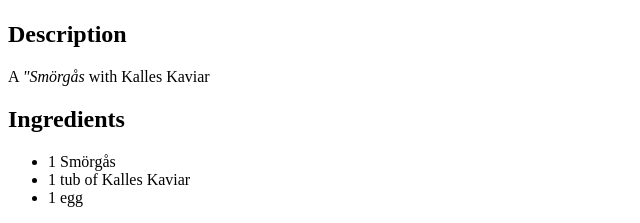
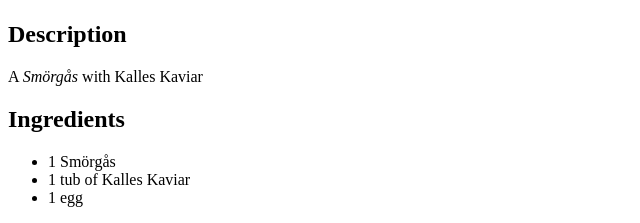
Before and after one commit to Sudoism/odin-recipes, a plain HTML site: page receipes/smörgås-med-kaviar.html in a window 1280 px wide. Shown: the part 308-531 px from the top of the page, 0-640 px from the left. Drawn offline with Linux system fonts and the light colour scheme.

Commit message:
removed typo

```diff
--- a/receipes/smörgås-med-kaviar.html
+++ b/receipes/smörgås-med-kaviar.html
@@ -9,7 +9,7 @@
     <h1>Smörgås med Kaviar</h1>
     <img src="../images/kaviar.jpeg" alt="Kaviar Kalles image">
     <h2>Description</h2>
-    <p>A <em>"Smörgås</em> with Kalles Kaviar</p>
+    <p>A <em>Smörgås</em> with Kalles Kaviar</p>
     <h2>Ingredients</h2>
     <ul>
         <li>1 Smörgås</li>
```
Also changed, not shown: receipes/smörgås-med-leverpastej.html (+1 -1 lines).
